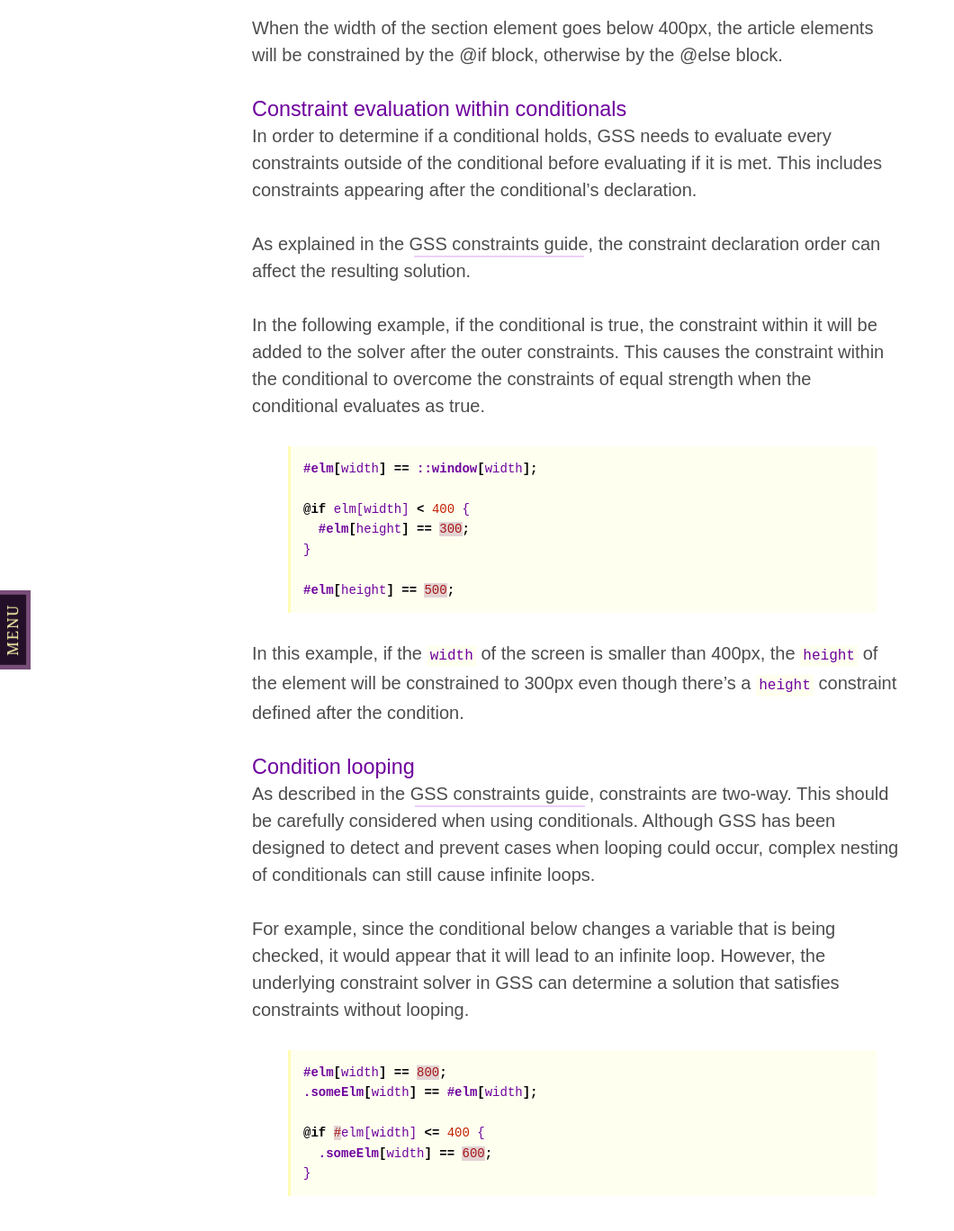
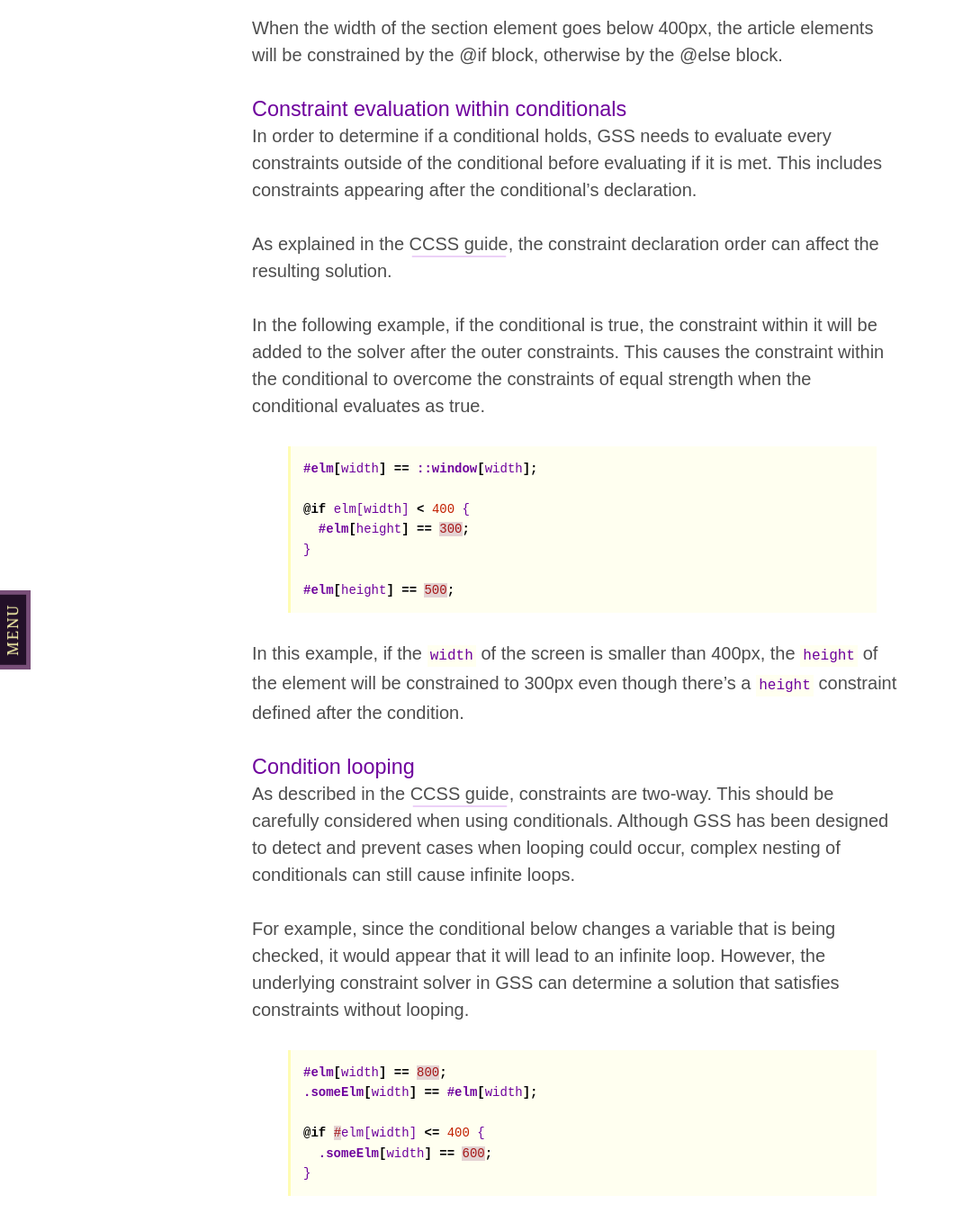
Before and after one commit to gss/gss.github.io, a Jekyll site: the page built from guides/_posts/2014-01-11-ifelse.html, in a window 1280 px wide and 1400 px high, scrolled down 2439 px. Shown: the top 1368 px of the window at 90% size, without its empty margins (0-1060 px from the left). Built offline with Jekyll 4.4.1, drawn with Linux system fonts in a browser that asks for light colours; some web fonts are replaced; Markdown is read by kramdown in place of the engine named in the settings; comment, search, counter and statistics services are not loaded.

Commit message:
Fix broken links.
* Fix #33.

```diff
--- a/guides/_posts/2014-01-11-ifelse.html
+++ b/guides/_posts/2014-01-11-ifelse.html
@@ -75,7 +75,7 @@
 In order to determine if a conditional holds, GSS needs to evaluate every constraints outside of the conditional before evaluating if it is met.
 This includes constraints appearing after the conditional's declaration.
 
-As explained in the [GSS constraints guide](/guide/constraints), the constraint declaration order can affect the
+As explained in the [CCSS guide](/guides/ccss), the constraint declaration order can affect the
 resulting solution.
 
 In the following example, if the conditional is true, the constraint within it will be added to the solver after the outer constraints.
@@ -97,7 +97,7 @@
 though there's a `height` constraint defined after the condition.
 
 ### Condition looping
-As described in the [GSS constraints guide](/guide/constraints), constraints are two-way. This should be carefully considered when using
+As described in the [CCSS guide](/guides/ccss), constraints are two-way. This should be carefully considered when using
 conditionals. Although GSS has been designed to detect and prevent cases when looping could occur, complex nesting of conditionals can
 still cause infinite loops.
 
--- a/guides/_posts/2014-01-5-vfl.html
+++ b/guides/_posts/2014-01-5-vfl.html
@@ -390,7 +390,7 @@
 
 <a name="virtuals"></a>
 ## Virtual elements with VFL
-[Virtual elements](/guides/constraints/#virtuals) can be created and/or positioned using VFL expressions.
+[Virtual elements](/guides/ccss/#virtuals) can be created and/or positioned using VFL expressions.
 
 You can position a virtual element the same as any other element:
 
```
